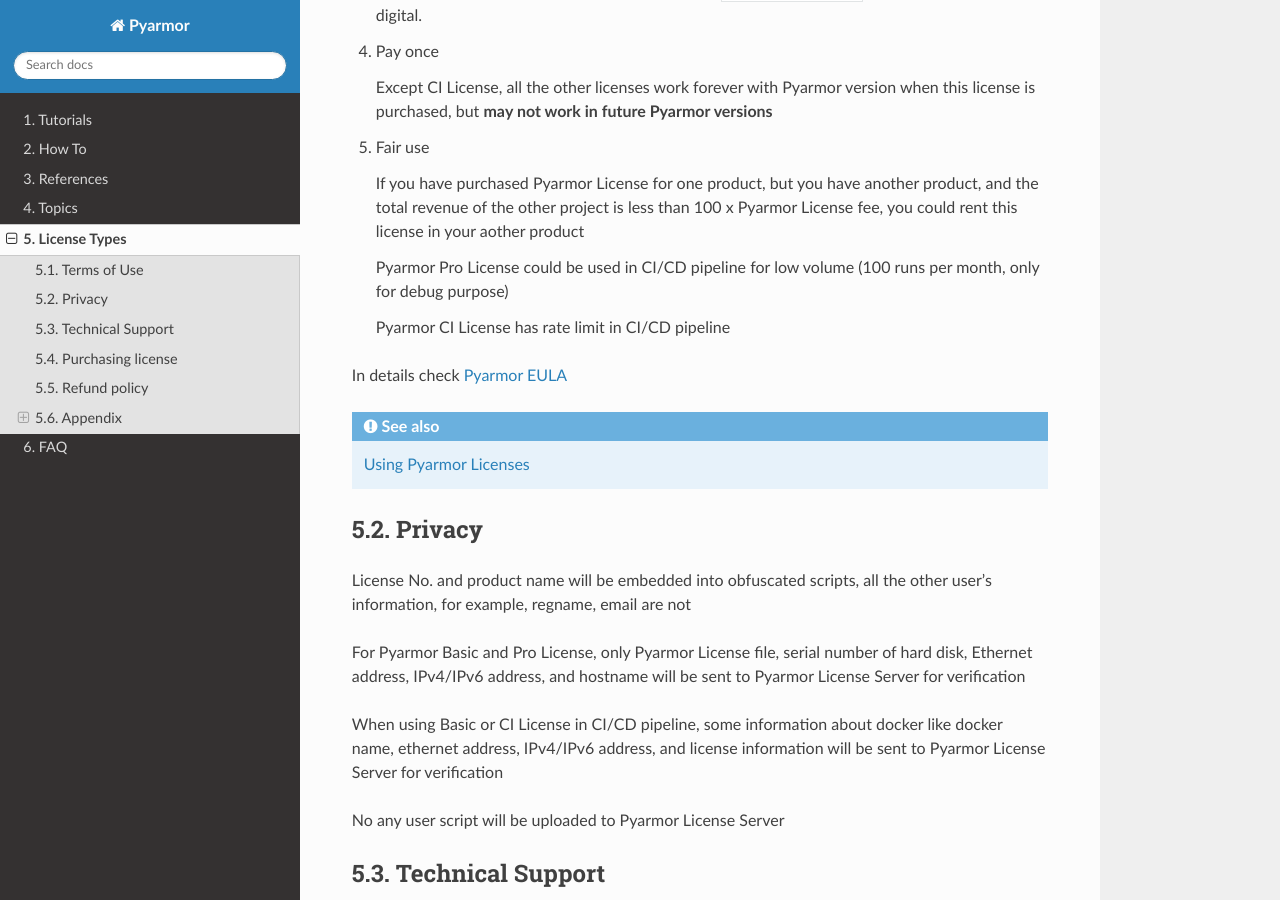
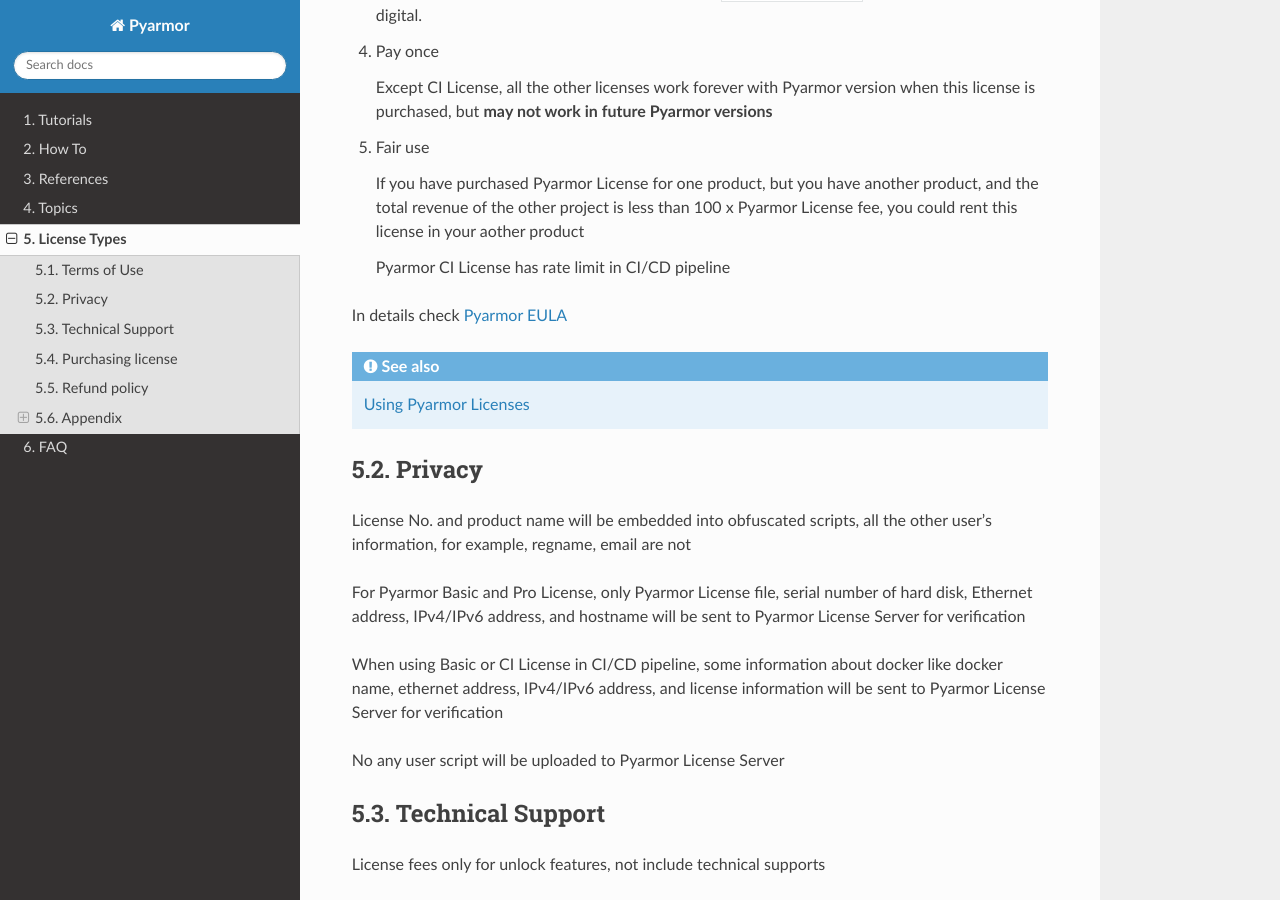
Before and after one commit to dashingsoft/pyarmor, a Sphinx documentation site: the page built from docs/licenses.rst, in a window 1280 px wide and 900 px high, scrolled down 2453 px. Built offline with Sphinx 7.4.7 and the Read the Docs theme 3.1.0, drawn with Linux system fonts in a browser that asks for light colours.

Commit message:
Remove debug purpose usage for Pro License to avoid confusion

```diff
--- a/docs/licenses.rst
+++ b/docs/licenses.rst
@@ -125,8 +125,6 @@
 5. Fair use
 
    If you have purchased Pyarmor License for one product, but you have another product, and the total revenue of the other project is less than 100 x Pyarmor License fee, you could rent this license in your aother product
-
-   Pyarmor Pro License could be used in CI/CD pipeline for low volume (100 runs per month, only for debug purpose)
 
    Pyarmor CI License has rate limit in CI/CD pipeline
 
```
